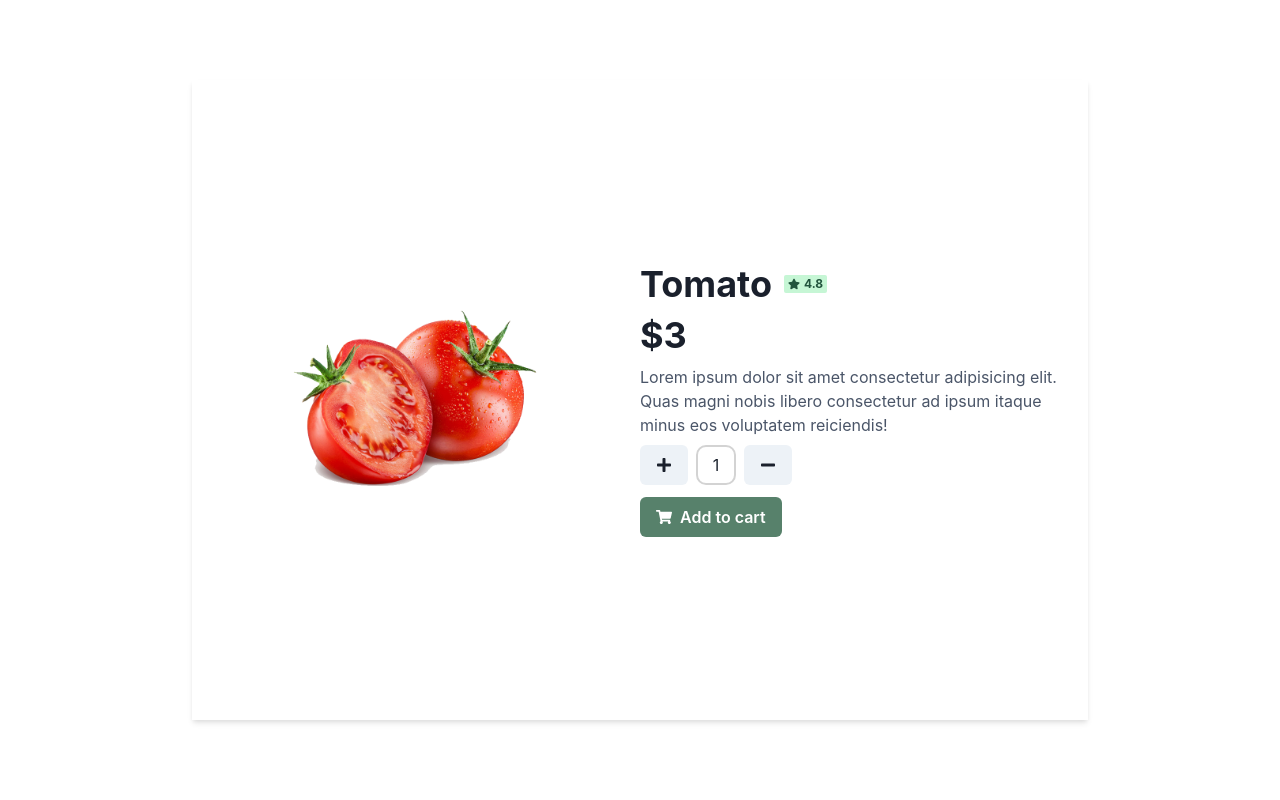
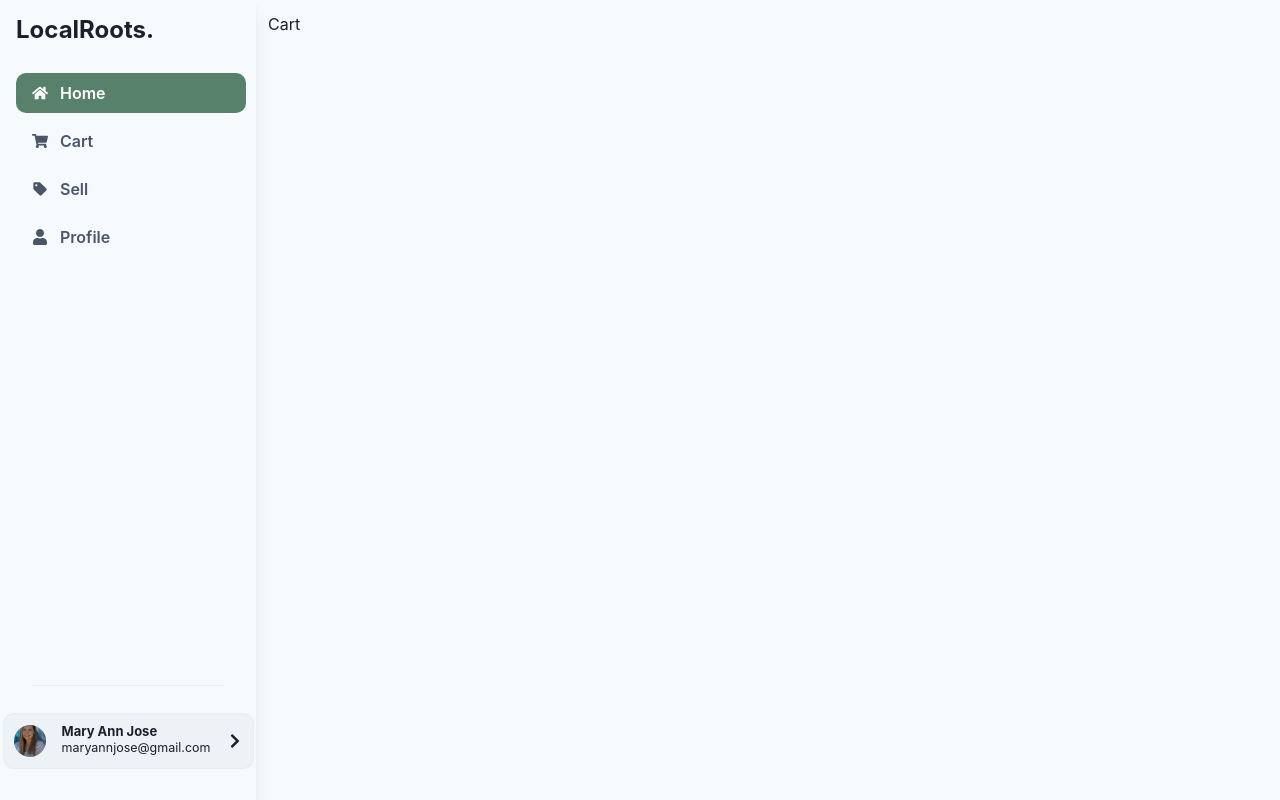
Before and after one commit to MaheswariDarish/localroots, a React (Vite) app in the folder client/: page /cart in a window 1280 px wide. Built offline with nearby package versions, Linux system fonts and the light colour scheme.

Commit message:
routes set up

```diff
--- a/client/src/App.jsx
+++ b/client/src/App.jsx
@@ -5,17 +5,23 @@ import Dashboard from './pages/Dashboard'
 import Register from './pages/Register'
 import './App.css'
 import Productdesc from './pages/Productdesc'
+import Layout from './Layout'
+import Create from './pages/Create'
+import Profile from './pages/Profile'
+import Cart from './pages/Cart'
 function App() {
   return (
     <>
-      <ChakraProvider>
-        <Routes>
-          <Route path="/login" element={<Login />}></Route>
-          <Route path="/" element={<Dashboard/>}></Route>
-          <Route path="/register" element={<Register />}></Route>
-          <Route path="/:id" element={<Productdesc/>}></Route>
-        </Routes>
-      </ChakraProvider>
+      <Routes>
+        <Route path="/login" element={<Login />}></Route>
+        <Route path="/" element={<Layout />}>
+          <Route index element={<Dashboard />} />
+          <Route path="/sell" element={<Create />} />
+          <Route path="/:id" element={<Productdesc />} />
+          <Route path="/profile" element={<Profile />} />
+          <Route path="/cart" element={<Cart />} />
+        </Route>
+      </Routes>
     </>
   )
 }
--- /dev/null
+++ b/client/src/Layout.jsx
@@ -0,0 +1,16 @@
+import { Outlet } from 'react-router-dom';
+import Sidebar from '../src/components/Sidebar';
+import { Flex } from '@chakra-ui/react';
+
+const Layout = () => {
+  return (
+    <Flex h={'100vh'} w={'100vw'} bgColor={'gray.50'} alignItems={'start'} justifyContent={'space-between'}>
+      <Sidebar />
+      <div>
+        <Outlet/>
+      </div>
+    </Flex>
+  );
+};
+
+export default Layout;
--- a/client/src/components/Sidebar.jsx
+++ b/client/src/components/Sidebar.jsx
@@ -3,20 +3,22 @@ import { useRef } from "react";
 import { FaChevronRight, FaHome, FaUser ,FaShoppingCart} from "react-icons/fa";
 import { MdSell } from "react-icons/md";
 import { Drawer, DrawerOverlay, DrawerContent, DrawerHeader, DrawerBody, CloseButton } from "@chakra-ui/react";
+import { Link, useNavigate } from "react-router-dom";
 
 const Sidebar = () => {
     const { isOpen, onOpen, onClose } = useDisclosure()
     const btnRef = useRef()
+    const navigate=useNavigate()
     return (
         <Flex h={'100vh'} w={'20vw'} bgColor={'gray.50'} boxShadow={'lg'} flexDirection={'column'} p={4} gap={7} justifyContent={'space-between'}>
             <Flex flexDirection={'column'} gap={7}>
                 <Heading fontSize={'x-large'} color={'gray.800'}>LocalRoots.</Heading>
                 <Tabs variant='soft-rounded' flexDirection={'column'} display={'flex'}>
                     <TabList flexDirection="column" w={'18vw'} gap={2}>
-                        <Tab sx={{ borderRadius: '10px', bgColor: '#fffff', _selected: { bgColor: '#57816b', color: 'white' } }} display={'flex'} justifyContent={'start'} gap={3}><FaHome />Home</Tab>
-                        <Tab sx={{ borderRadius: '10px', bgColor: '#fffff', _selected: { bgColor: '#57816b', color: 'white' } }} display={'flex'} justifyContent={'start'} gap={3}><FaShoppingCart />Cart</Tab>
-                        <Tab sx={{ borderRadius: '10px', bgColor: '#fffff', _selected: { bgColor: '#57816b', color: 'white' } }} display={'flex'} justifyContent={'start'} gap={3}><MdSell />Sell</Tab>
-                        <Tab sx={{ borderRadius: '10px', bgColor: '#fffff', _selected: { bgColor: '#57816b', color: 'white' } }} display={'flex'} justifyContent={'start'} gap={3}><FaUser />Profile</Tab>
+                        <Tab as={Link} to="/" sx={{ borderRadius: '10px', bgColor: '#fffff', _selected: { bgColor: '#57816b', color: 'white' } }} display={'flex'} justifyContent={'start'} gap={3}><FaHome />Home</Tab>
+                        <Tab as={Link} to="/cart" sx={{ borderRadius: '10px', bgColor: '#fffff', _selected: { bgColor: '#57816b', color: 'white' } }} display={'flex'} justifyContent={'start'} gap={3}><FaShoppingCart />Cart</Tab>
+                        <Tab as={Link} to="/sell" sx={{ borderRadius: '10px', bgColor: '#fffff', _selected: { bgColor: '#57816b', color: 'white' } }} display={'flex'} justifyContent={'start'} gap={3} ><MdSell />Sell</Tab>
+                        <Tab as={Link} to="/profile" sx={{ borderRadius: '10px', bgColor: '#fffff', _selected: { bgColor: '#57816b', color: 'white' } }} display={'flex'} justifyContent={'start'} gap={3}><FaUser />Profile</Tab>
                     </TabList>
                 </Tabs>
             </Flex>
--- a/client/src/main.jsx
+++ b/client/src/main.jsx
@@ -1,12 +1,15 @@
 import React from 'react'
-import ReactDOM from 'react-dom/client'
+import ReactDOM from 'react-dom'
 import { BrowserRouter } from 'react-router-dom'
 import App from './App.jsx'
+import { ChakraProvider } from '@chakra-ui/react'
 
 ReactDOM.createRoot(document.getElementById('root')).render(
   <React.StrictMode>
+    <ChakraProvider>
     <BrowserRouter>
       <App />
     </BrowserRouter>
+    </ChakraProvider>
   </React.StrictMode>
 )
--- /dev/null
+++ b/client/src/pages/Cart.jsx
@@ -0,0 +1,11 @@
+import { Flex } from "@chakra-ui/react";
+
+const Cart = () => {
+    return (
+        <Flex w={'80vw'} h={'100vh'} direction={'column'} p={3}>
+            Cart
+        </Flex>
+     );
+}
+
+export default Cart;
--- a/client/src/pages/Create.css
+++ b/client/src/pages/Create.css
@@ -4,11 +4,11 @@
   margin: 0;
   padding: 0;
   outline: none;
-  box-sizing: border-box;
-  font-family: 'Poppins', sans-serif;
 }
 
 .create-main {
+  box-sizing: border-box;
+  font-family: 'Poppins', sans-serif;
   display: flex;
   align-items: center;
   justify-content: center;
--- a/client/src/pages/Create.jsx
+++ b/client/src/pages/Create.jsx
@@ -1,5 +1,5 @@
 // Create.js
-import React, { useState } from 'react';
+import  { useState } from 'react';
 import './Create.css'; // Import your CSS file
 import createimg from "../assets/abc.jpg"
 
--- a/client/src/pages/Dashboard.jsx
+++ b/client/src/pages/Dashboard.jsx
@@ -1,6 +1,6 @@
 import { Flex, Text, Image, Heading, Button, InputGroup, Input, InputRightAddon, Menu, MenuButton, MenuList, MenuItem, Badge } from "@chakra-ui/react";
 import Sidebar from "../components/Sidebar";
-import { FaSearch} from "react-icons/fa";
+import { FaSearch } from "react-icons/fa";
 import { FaFilter } from "react-icons/fa6";
 import Productcatalog from "../components/Productcatalog";
 const Dashboard = () => {
@@ -8,8 +8,6 @@ const Dashboard = () => {
 
     }
     return (
-        <Flex h={'100vh'} w={'100vw'} bgColor={'gray.50'} alignItems={'start'} justifyContent={'space-between'}>
-            <Sidebar />
         <Flex w={'80vw'} h={'100vh'} direction={'column'} p={3}>
             <Flex display={'flex'} justifyContent={'center'} alignItems={'center'} gap={10} h={'10vh'} m={3} w={'70vw'}>
                 <InputGroup w={600}>
@@ -29,8 +27,7 @@ const Dashboard = () => {
                     </MenuList>
                 </Menu>
             </Flex>
-                <Productcatalog/>
-            </Flex>
+            <Productcatalog />
         </Flex>
     );
 };
--- a/client/src/pages/Productdesc.jsx
+++ b/client/src/pages/Productdesc.jsx
@@ -3,7 +3,7 @@ import { FaMinus, FaPlus, FaShoppingCart, FaStar } from "react-icons/fa";
 import { IoAddOutline, IoRemoveOutline } from 'react-icons/io5';
 const Productdesc = () => {
     return (
-        <Flex h={'80vh'} w={'70vw'} boxShadow={'md'}>
+        <Flex w={'80vw'} h={'100vh'}>
             <Flex w={'35vw'} alignItems={'center'} justifyContent={'center'}>
                 <Image src="src/assets/tomato-img.png" h={'200px'} />
             </Flex>
--- /dev/null
+++ b/client/src/pages/Profile.jsx
@@ -0,0 +1,11 @@
+import { Flex } from "@chakra-ui/react";
+
+const Profile = () => {
+    return (
+        <Flex w={'80vw'} h={'100vh'} direction={'column'} p={3}>
+            Profile
+        </Flex>
+     );
+}
+
+export default Profile;
```
Lines whose indentation alone changed are shown as unchanged.
